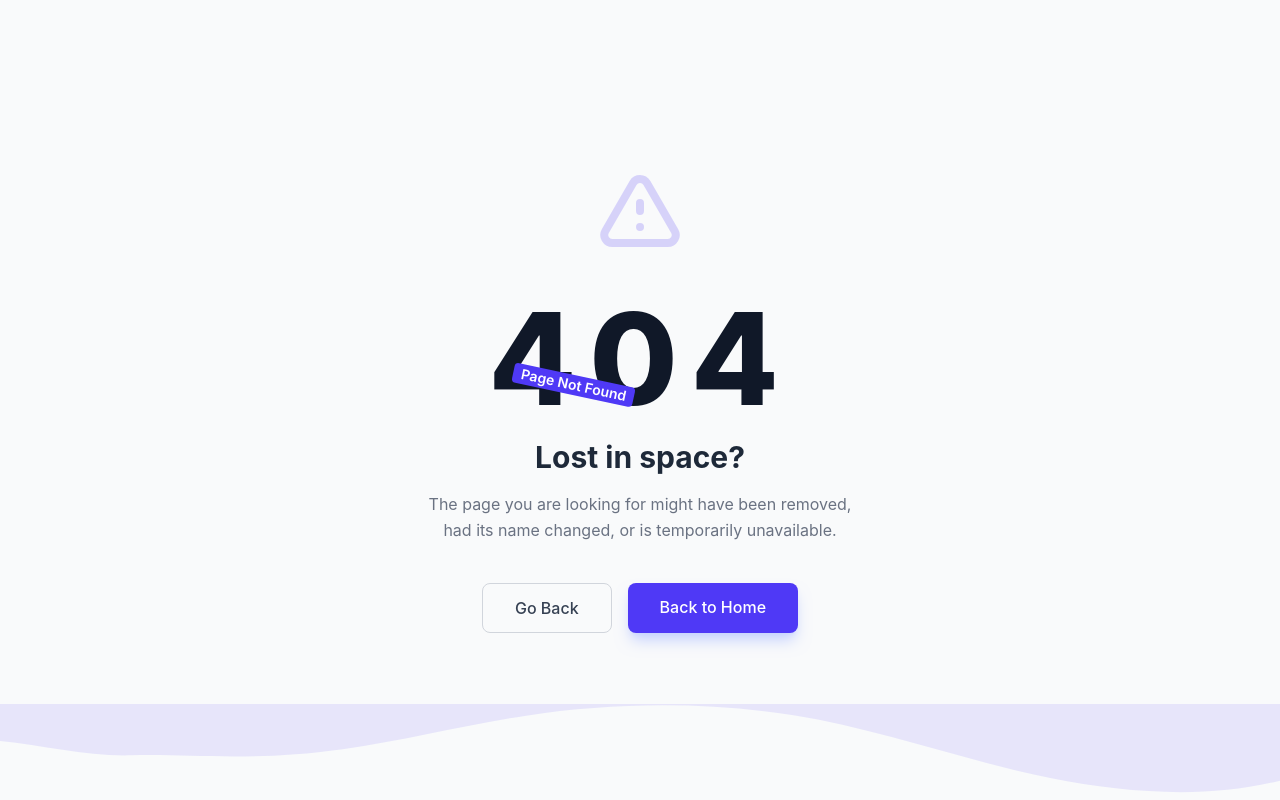
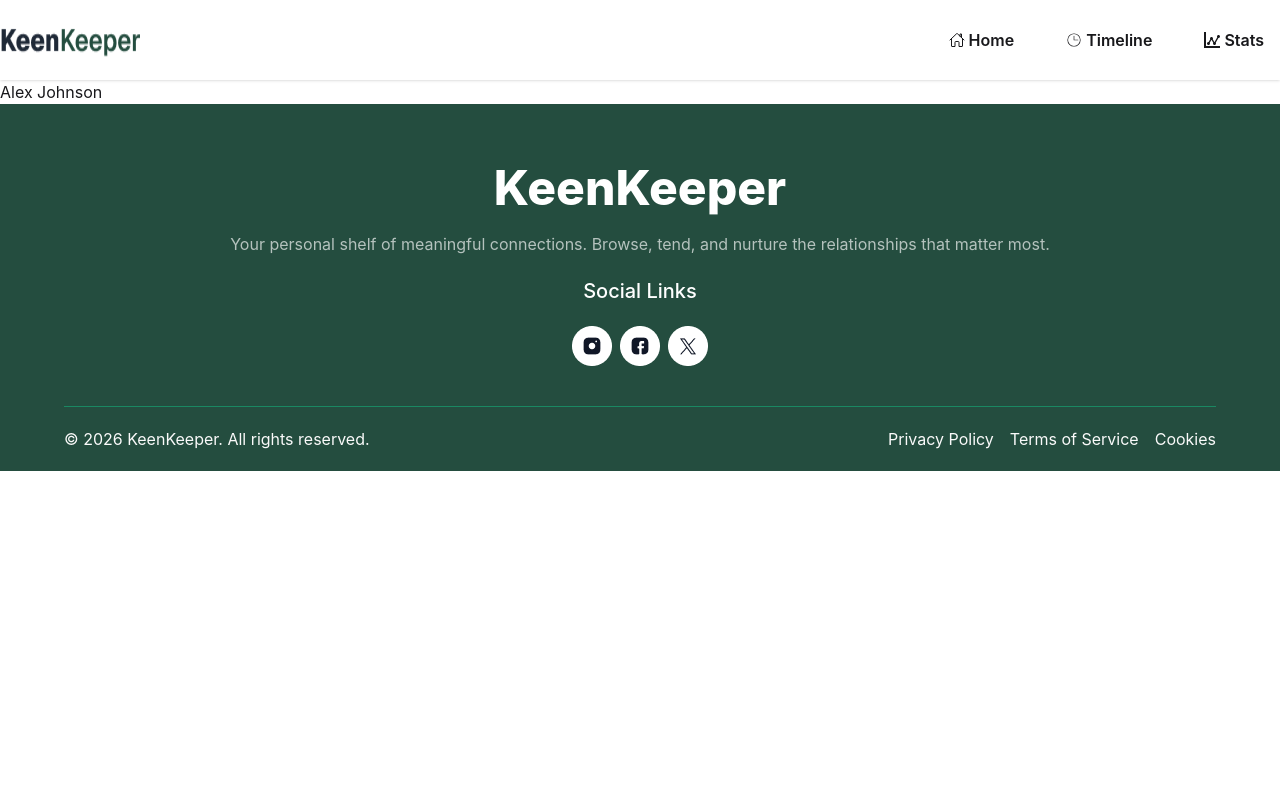
Before and after one commit to boduruddin84/keenKeeper, a React (Vite) app: page /friends/1 in a window 1280 px wide. Before the commit this address had no page. Built offline with nearby package versions, Linux system fonts and the light colour scheme.

Commit message:
FriendDetailsCard added

```diff
--- /dev/null
+++ b/src/components/ui/FriendDetailsCard.jsx
@@ -0,0 +1,11 @@
+import React from 'react'
+
+const FriendDetailsCard = ({expectedFriend}) => {
+  return (
+    <div>
+        <h2>{expectedFriend.name}</h2>
+    </div>
+  )
+}
+
+export default FriendDetailsCard
--- a/src/homepage/YourFriends.jsx
+++ b/src/homepage/YourFriends.jsx
@@ -1,20 +1,10 @@
-import React, { useEffect, useState } from "react";
 import FriendsCard from "../components/ui/FriendsCard";
 import { HashLoader } from "react-spinners";
+import useFriends from "../hooks/useFriends";
 
 const YourFriends = () => {
-  const [friends, setFriends] = useState([]);
-  const [loading, setLoading] = useState(true);
 
-  useEffect(() => {
-    const fetchFriendsData = async () => {
-      const res = await fetch("/data.json");
-      const friendsDetailsData = await res.json();
-      setFriends(friendsDetailsData);
-      setLoading(false);
-    };
-    fetchFriendsData();
-  }, []);
+  const { friends, loading } = useFriends();
 
 
   return (
--- /dev/null
+++ b/src/hooks/useFriends.jsx
@@ -0,0 +1,20 @@
+import React, { useEffect, useState } from "react";
+
+const useFriends = () => {
+  const [friends, setFriends] = useState([]);
+  const [loading, setLoading] = useState(true);
+
+  useEffect(() => {
+    const fetchFriendsData = async () => {
+      const res = await fetch("/data.json");
+      const friendsDetailsData = await res.json();
+      setFriends(friendsDetailsData);
+      setLoading(false);
+    };
+    fetchFriendsData();
+  }, []);
+
+  return {friends, loading};
+};
+
+export default useFriends;
--- /dev/null
+++ b/src/pages/FriendDetails.jsx
@@ -0,0 +1,28 @@
+import React from 'react'
+import { useParams } from 'react-router'
+import useFriends from '../hooks/useFriends';
+import { HashLoader } from 'react-spinners';
+import { HiH2 } from 'react-icons/hi2';
+import FriendDetailsCard from '../components/ui/FriendDetailsCard';
+
+
+
+const FriendDetails = () => {
+
+  const { id } = useParams();
+
+  const { friends, loading } = useFriends();
+
+  const expectedFriend = friends.find(friend => String(friend.id) === id );
+
+
+  return (
+    <div>
+      {loading ? (<div className="flex justify-center items-center">
+            <HashLoader />
+        </div> ) : (<FriendDetailsCard expectedFriend={expectedFriend} /> )}
+    </div>
+  )
+}
+
+export default FriendDetails
--- a/src/routes/Routes.jsx
+++ b/src/routes/Routes.jsx
@@ -4,6 +4,8 @@ import ErrorPage from "../errorPage/ErrorPage";
 import HomePage from "../pages/homePage/HomePage";
 import Timeline from "../pages/timelinePage/Timeline";
 import Stats from "../pages/statsPage/Stats";
+import FriendDetails from "../pages/FriendDetails";
+
 
 
 export const router = createBrowserRouter([
@@ -14,6 +16,10 @@ export const router = createBrowserRouter([
       {
         index: true,
         element: <HomePage />,
+      },
+      {
+        path: "/friends/:id",
+        element: <FriendDetails /> ,
       },
       {
         path: "/timeline",
```
